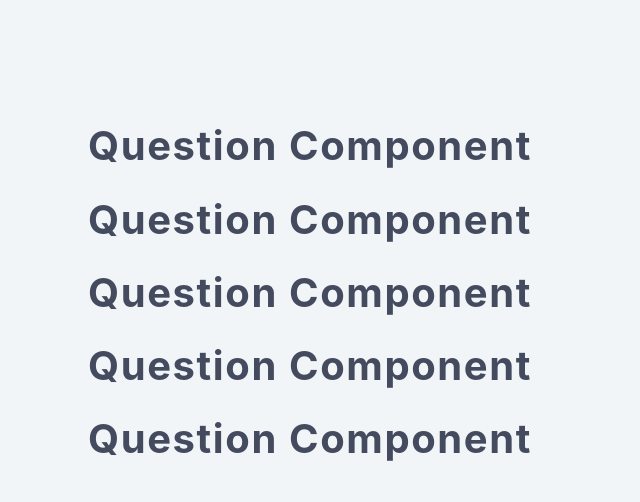
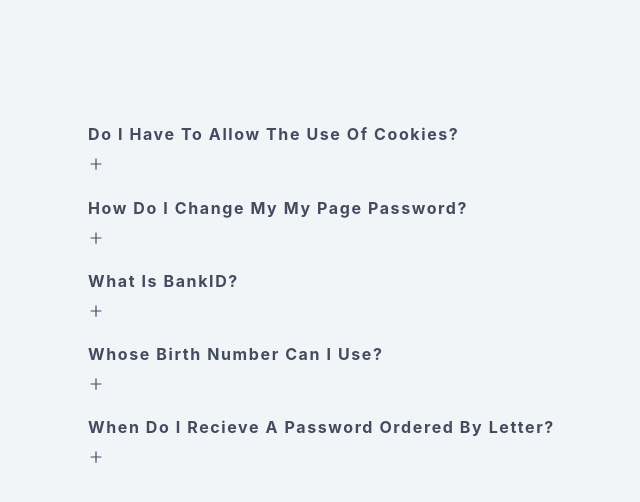
Before and after one commit to Meenakshi-Sivakumar/Accordion, a React (Create React App) app: page / in a window 1280 px wide. Shown: the top 502 px of the page, without its empty margins (232-872 px from the left). Built offline with nearby package versions, Linux system fonts and the light colour scheme; the HTML template or start-up script is replaced by a standard one.

Commit message:
all done

```diff
--- a/src/Question.js
+++ b/src/Question.js
@@ -1,7 +1,15 @@
-import React, { useState } from 'react';
+import React from 'react';
 import { AiOutlineMinus, AiOutlinePlus } from 'react-icons/ai';
-const Question = () => {
-  return <h2>question component</h2>;
+const Question = ({id, title, info, open,toggle}) => {
+  return (
+    <div>
+      <div className='accordion-header' onClick={() => toggle(id, open)}>
+        <h4>{title}</h4>
+        <span>{open ? <AiOutlineMinus /> : <AiOutlinePlus />}</span>
+      </div>
+      {open? info : ''}
+    </div>
+  );
 };
 
 export default Question;
```
